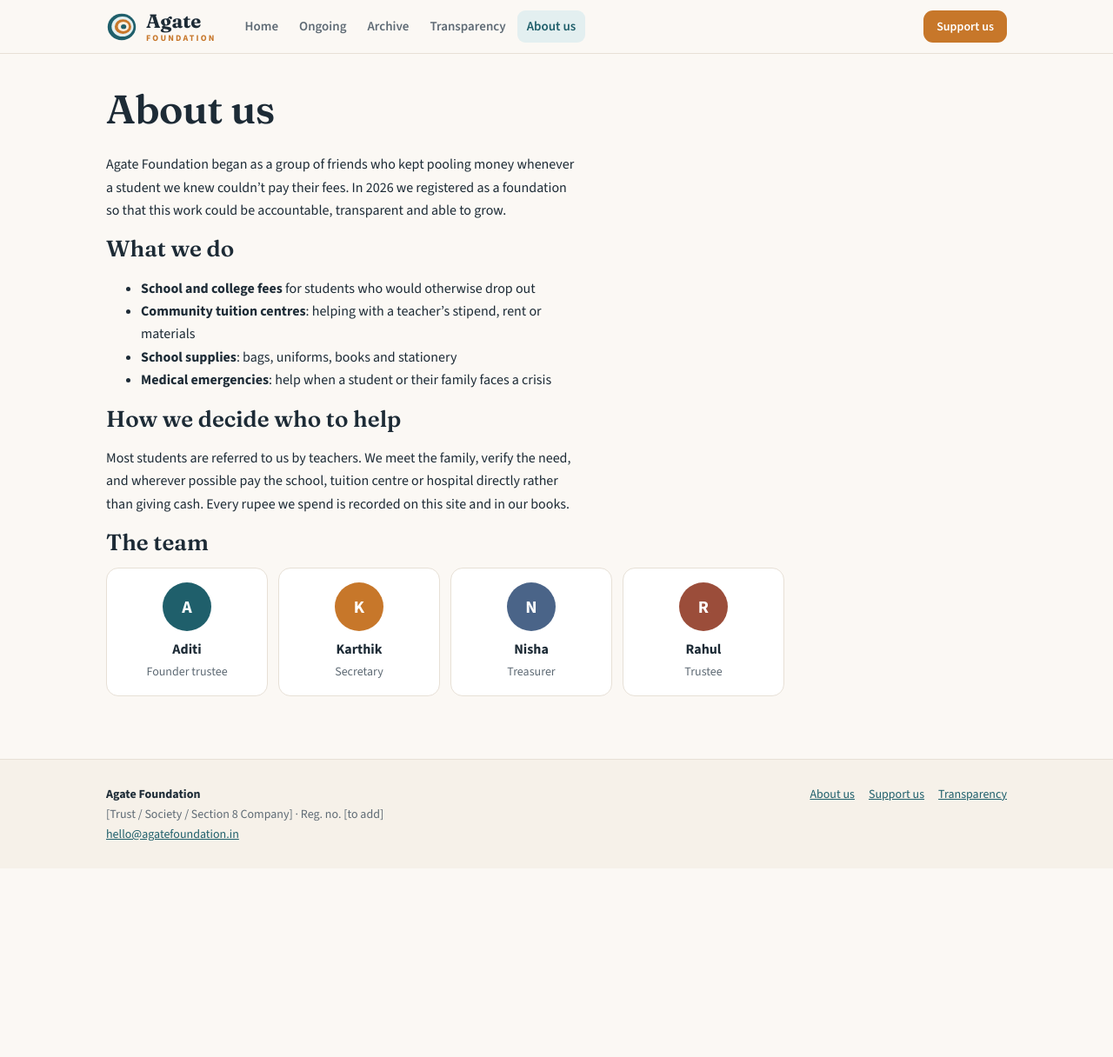
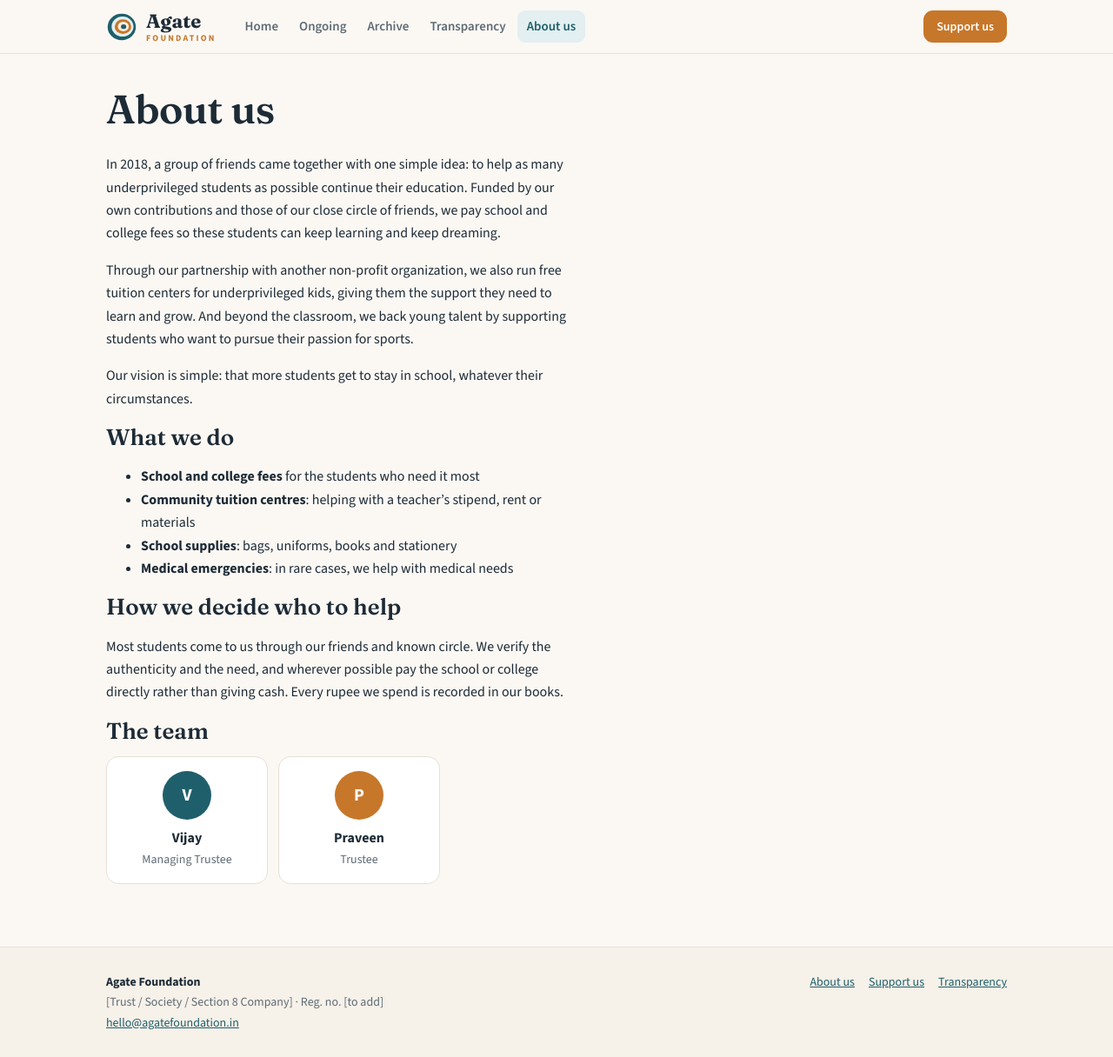
Before and after one commit to agate61/foundation, a Jekyll site: the page built from pages/about.md, in a window 1280 px wide and 1216 px high. Shown: the whole window at 87% size. Built offline with Jekyll 4.4.1, drawn with Linux system fonts in a browser that asks for light colours.

Commit message:
Updated About Us & Team

```diff
--- a/_data/team.yml
+++ b/_data/team.yml
@@ -1,10 +1,6 @@
 # Placeholder names. Replace with your members.
 members:
-  - name: Aditi
-    role: Founder trustee
-  - name: Karthik
-    role: Secretary
-  - name: Nisha
-    role: Treasurer
-  - name: Rahul
+  - name: Vijay
+    role: Managing Trustee
+  - name: Praveen
     role: Trustee
--- a/pages/about.md
+++ b/pages/about.md
@@ -2,15 +2,19 @@
 title: About us
 ---
 
-Agate Foundation began as a group of friends who kept pooling money whenever a student we knew couldn't pay their fees. In 2026 we registered as a foundation so that this work could be accountable, transparent and able to grow.
+In 2018, a group of friends came together with one simple idea: to help as many underprivileged students as possible continue their education. Funded by our own contributions and those of our close circle of friends, we pay school and college fees so these students can keep learning and keep dreaming.
+
+Through our partnership with another non-profit organization, we also run free tuition centers for underprivileged kids, giving them the support they need to learn and grow. And beyond the classroom, we back young talent by supporting students who want to pursue their passion for sports.
+
+Our vision is simple: that more students get to stay in school, whatever their circumstances.
 
 ## What we do
 
-- **School and college fees** for students who would otherwise drop out
+- **School and college fees** for the students who need it most
 - **Community tuition centres**: helping with a teacher's stipend, rent or materials
 - **School supplies**: bags, uniforms, books and stationery
-- **Medical emergencies**: help when a student or their family faces a crisis
+- **Medical emergencies**: in rare cases, we help with medical needs
 
 ## How we decide who to help
 
-Most students are referred to us by teachers. We meet the family, verify the need, and wherever possible pay the school, tuition centre or hospital directly rather than giving cash. Every rupee we spend is recorded on this site and in our books.
+Most students come to us through our friends and known circle. We verify the authenticity and the need, and wherever possible pay the school or college directly rather than giving cash. Every rupee we spend is recorded in our books.
```
